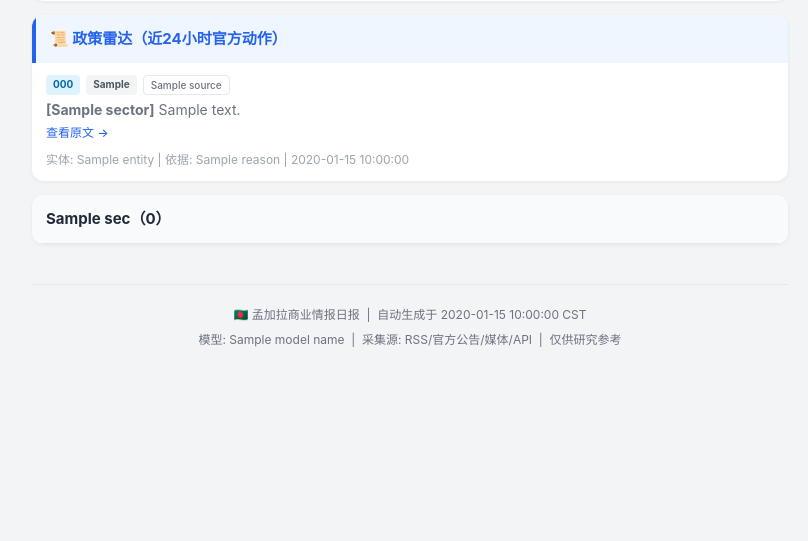
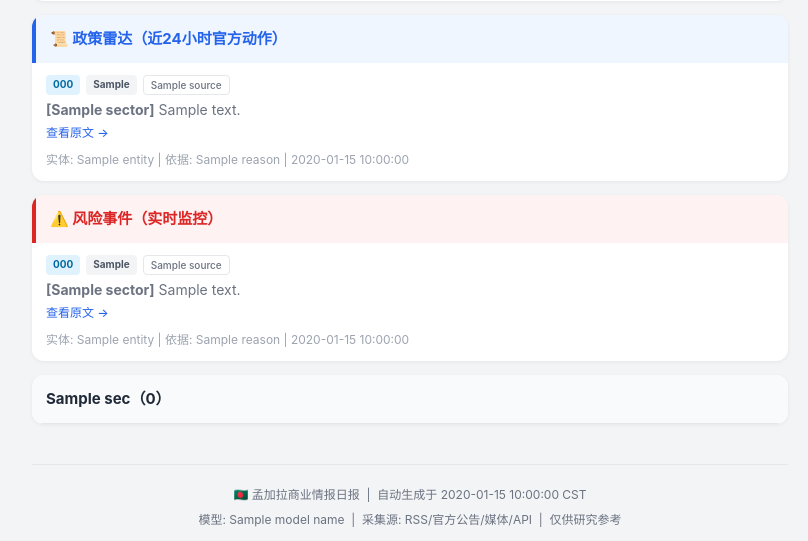
Before and after one commit to s33s37/bangladesh-intel, a Python web app: template templates/report.html in a window 1280 px wide. Shown: the part 393-934 px from the top of the page, without its empty margins (230-1038 px from the left). Before the commit the page ends 740 px from the top, so only its background shows below. Run offline with Jinja, Linux system fonts and the light colour scheme; the template is opened without the code that fills it: most values are stand-ins (such as "Sample title", 1, 10 or a date in 2020).

Commit message:
feat: 新增固定风险事件板块，位于政策雷达下方
- 所有 intel_type=风险事件 的条目集中到独立板块
- 已标记 red_flag 的条目同时出现在风险预警和风险事件两个板块
- 从其他板块的子分组中排除风险事件，避免重复

```diff
--- a/templates/report.html
+++ b/templates/report.html
@@ -250,6 +250,28 @@
 </div>
 {% endif %}
 
+{% if risk_events %}
+<div class="section">
+  <div class="policy-box">
+    <div class="policy-head" style="background:#fef2f2;border-left-color:#dc2626;color:#dc2626;">⚠️ 风险事件（实时监控）</div>
+    {% for e in risk_events %}
+    <div class="item">
+      <div class="item-header">
+        <span class="tag tag-type">{{ e.intel_type }}</span>
+        <span class="tag {% if e.impact_cn == '正面' %}tag-pos{% elif e.impact_cn == '负面' %}tag-neg{% else %}tag-neu{% endif %}">{{ e.impact_cn }}</span>
+        <span class="tag tag-src">{{ e.source }}</span>
+      </div>
+      <div class="item-summary">
+        <strong>[{{ e.sector }}]</strong> {{ e.summary_cn }}
+        <br><a href="{{ e.link }}" target="_blank" style="color:var(--blue);font-size:12px;text-decoration:none;font-weight:500;">查看原文 →</a>
+      </div>
+      <div class="item-meta">实体: {{ e.entities|join(', ') }} | 依据: {{ e.reason }} | {{ e.pub_date }}</div>
+    </div>
+    {% endfor %}
+  </div>
+</div>
+{% endif %}
+
 {% for sec in sector_list %}
 {% set items = sectors[sec] %}
 {% set is_other = (sec == "其他") %}
```
Also changed, not shown: src/generator.py (+9 -0 lines).
